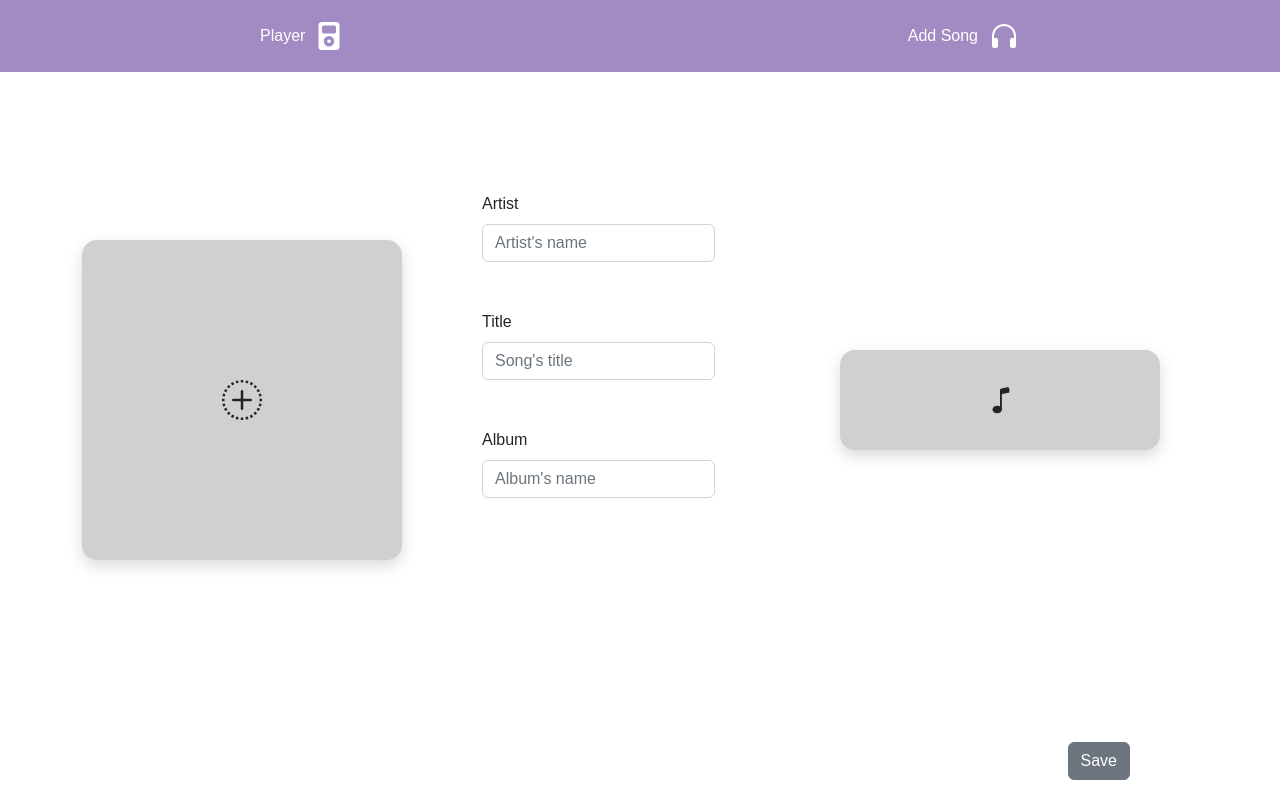
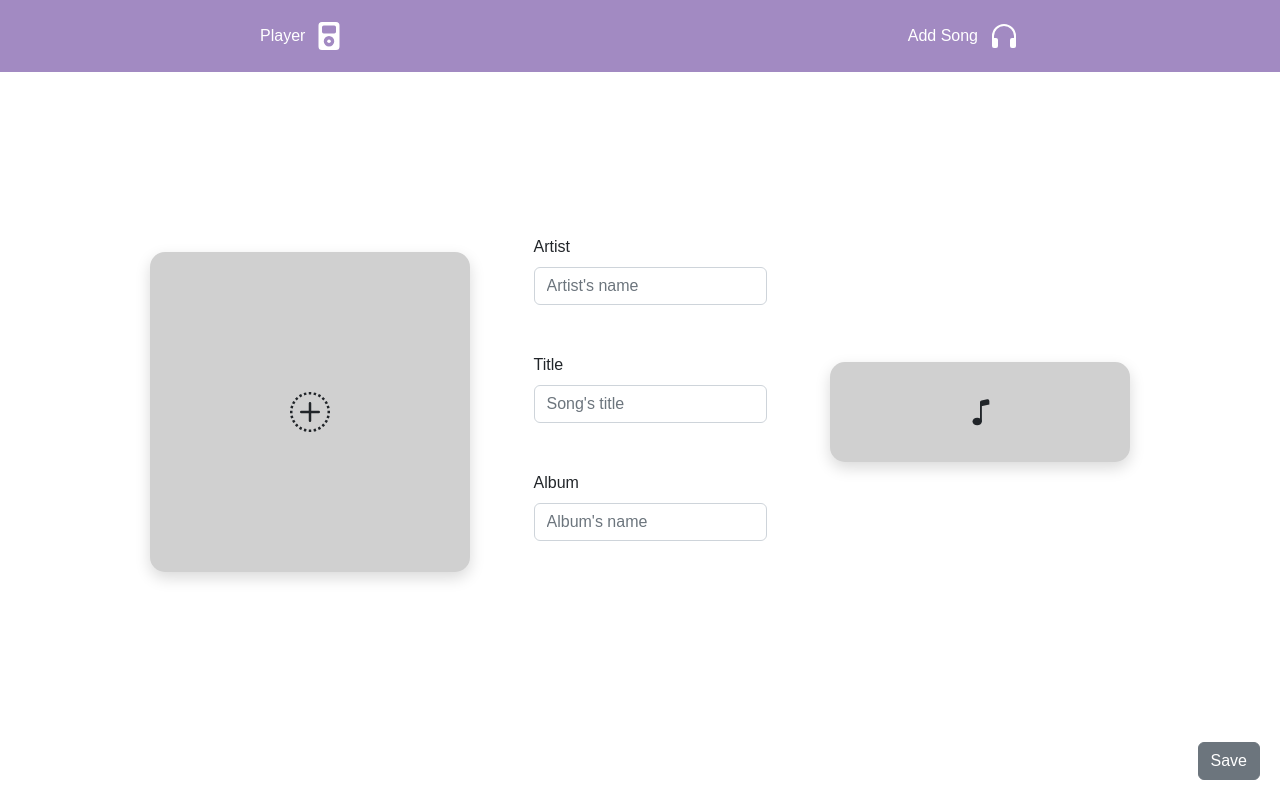
Before and after one commit to AnaCarolinaNeves/Music-Player, a React (Create React App) app in the folder music-player/: page /addSong in a window 1280 px wide. Built offline with nearby package versions, Linux system fonts and the light colour scheme.

Commit message:
fix inputs style

```diff
--- a/music-player/src/pages/addSong/addSong.css
+++ b/music-player/src/pages/addSong/addSong.css
@@ -1,11 +1,11 @@
 .container {
     display: flex;
+    justify-content: center;
+    align-items: center;
+    height: 85vh;
 }
 
-.add-image {
-    position: absolute;
-    top: 50%;
-    transform: translateY(-50%);
+.add-image, .add-song {
     background-color: rgb(208, 208, 208);
     width: 320px;
     height: 320px;
@@ -14,14 +14,13 @@
     align-items: center;
     border-radius: 15px;
     box-shadow: 0px 6px 15px rgba(0, 0, 0, 0.15);
+    margin: 0 10px;
 }
 
 .uploaded {
-    position: absolute;
     width: 100%;
     height: 100%;
     object-fit: cover;
-    z-index: 1;
     border-radius: 15px;
 }
 
@@ -31,15 +30,12 @@
 }
 
 .input-container {
-    margin-top: 280px;
-    margin-left: 400px;
+    width: 320px;
     display: flex;
     flex-direction: column;
-    justify-content: space-between;
+    justify-content: center;
     align-items: center;
-    height: 320px;
-    transform: translateY(-50%);
-
+    margin: 0 10px;
 }
 
 .input-group {
@@ -50,23 +46,19 @@
 }
 
 .add-song {
-    position: absolute;
-    top: 50%;
-    right: 0;
-    transform: translateY(-50%);
-    margin-right: 120px;
     background-color: rgb(208, 208, 208);
-    width: 320px;
+    width: 300px;
     height: 100px;
     display: flex;
     align-items: center;
     justify-content: center;
     border-radius: 15px;
     box-shadow: 0px 6px 15px rgba(0, 0, 0, 0.15);
+    margin: 0 10px;
 }
 
 .bottom-right-button {
     position: fixed;
     bottom: 20px;
-    right: 150px;
+    right: 20px;
 }
```
